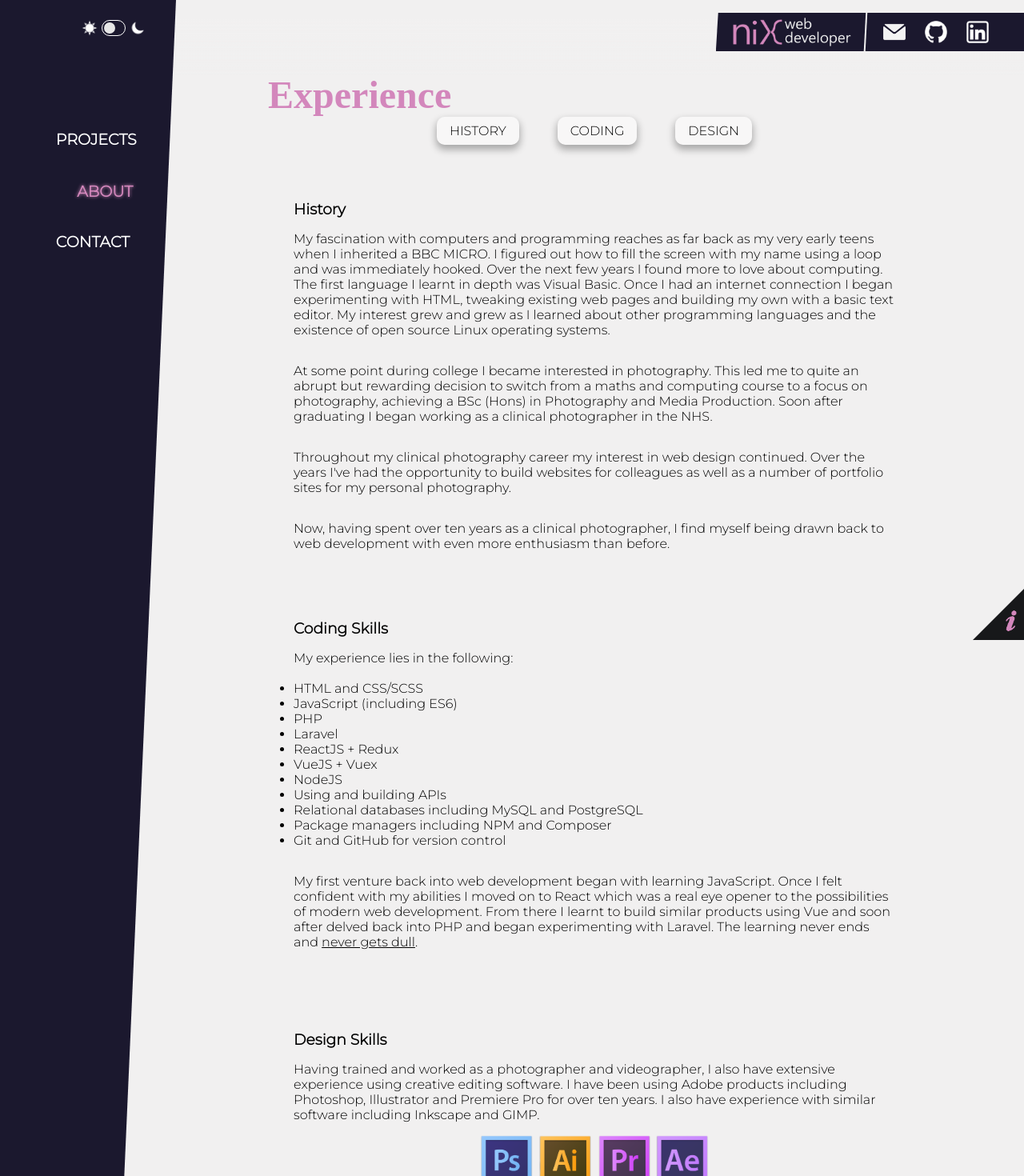
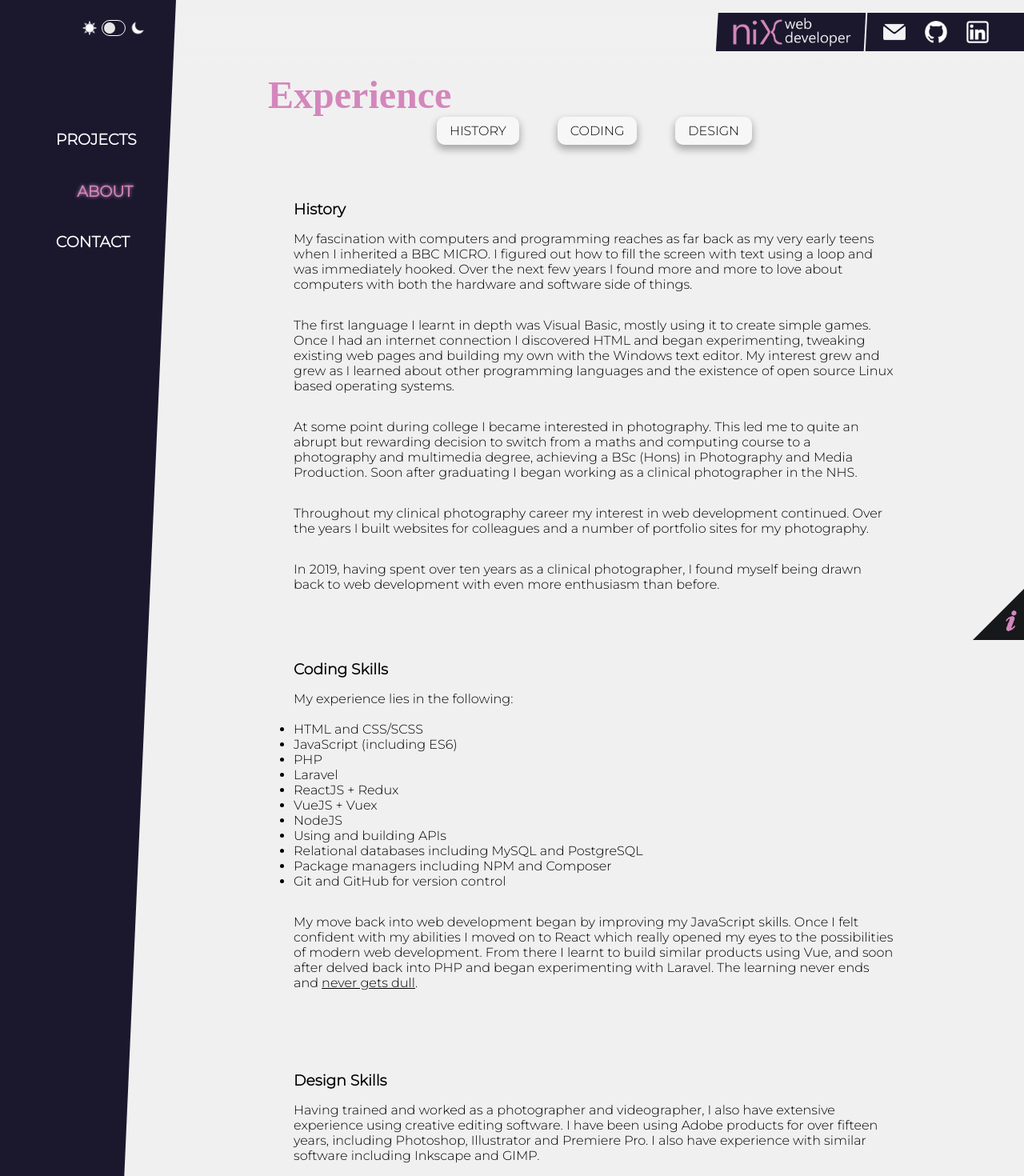
Before and after one commit to NixMichael/portfolio-vue, a Vue app: page /about in a window 1280 px wide. Shown: the top 1470 px of the page at 80% size. Built offline with nearby package versions, Linux system fonts and the light colour scheme; a web font is replaced by a local one.

Commit message:
Updated content and implemented lazy loading of routes

```diff
--- a/src/App.vue
+++ b/src/App.vue
@@ -13,13 +13,13 @@
               </div>
               <ul>
                   <li class="link" id='link-projects'>
-                    <router-link to="/" class="links" active-class="active-link">PROJECTS</router-link>
+                    <router-link :to="{ name: 'Projects' }" class="links" active-class="active-link">PROJECTS</router-link>
                   </li>
                   <li class="link" id='link-home'>
-                    <router-link to="/about" class='links' active-class="active-link">ABOUT</router-link>
+                    <router-link :to="{ name: 'About' }" class='links' active-class="active-link">ABOUT</router-link>
                   </li>
                   <li class="link" id='link-contact'>
-                    <router-link to="/contact" class='links' active-class="active-link">CONTACT</router-link>
+                    <router-link :to="{ name: 'Contact' }" class='links' active-class="active-link">CONTACT</router-link>
                   </li>
               </ul>
           </div>
--- a/src/router/index.js
+++ b/src/router/index.js
@@ -1,33 +1,35 @@
 import { createRouter, createWebHistory } from 'vue-router'
 import Projects from '../views/Projects.vue'
-import About from '../views/About.vue'
-import Contact from '../views/Contact.vue'
-import ThankYou from '../views/ThankYou.vue'
 
 const routes = [
   {
     path: '/',
     name: 'Projects',
-    component: Projects
+    // component: Projects
+    component: () => import(/* webpackChunkName: "projects" */ '../views/Projects.vue')
   },
   {
     path: '/about',
     name: 'About',
-    component: About
-    // route level code-splitting
-    // this generates a separate chunk (about.[hash].js) for this route
-    // which is lazy-loaded when the route is visited.
-    // component: () => import(/* webpackChunkName: "about" */ '../views/About.vue')
+    // component: About
+    component: () => import(/* webpackChunkName: "about" */ '../views/About.vue')
   },
   {
     path: '/contact',
     name: 'Contact',
-    component: Contact
+    // component: Contact
+    component: () => import(/* webpackChunkName: "contact" */ '../views/Contact.vue')
   },
   {
     path: '/success',
-    name: 'ThankYou',
-    component: ThankYou
+    name: 'Success',
+    // component: ThankYou
+    component: () => import(/* webpackChunkName: "success" */ '../views/Success.vue')
+  },
+  {
+    path: '/:catchAll(.*)',
+    name: 'NotFound',
+    component: Projects
   }
 ]
 
--- a/src/views/About.vue
+++ b/src/views/About.vue
@@ -10,10 +10,11 @@
             </div>
 
             <h3 id="history"><br><br><br>History</h3>
-                <p class='first-para'>My fascination with computers and programming reaches as far back as my very early teens when I inherited a BBC MICRO. I figured out how to fill the screen with my name using a loop and was immediately hooked. Over the next few years I found more to love about computing. The first language I learnt in depth was Visual Basic. Once I had an internet connection I began experimenting with HTML, tweaking existing web pages and building my own with a basic text editor. My interest grew and grew as I learned about other programming languages and the existence of open source Linux operating systems.</p>
-                <p>At some point during college I became interested in photography. This led me to quite an abrupt but rewarding decision to switch from a maths and computing course to a focus on photography, achieving a BSc (Hons) in Photography and Media Production. Soon after graduating I began working as a clinical photographer in the NHS.</p>
-                <p>Throughout my clinical photography career my interest in web design continued. Over the years I've had the opportunity to build websites for colleagues as well as a number of portfolio sites for my personal photography.</p>
-                <p>Now, having spent over ten years as a clinical photographer, I find myself being drawn back to web development with even more enthusiasm than before.</p>
+                <p class='first-para'>My fascination with computers and programming reaches as far back as my very early teens when I inherited a BBC MICRO. I figured out how to fill the screen with text using a loop and was immediately hooked. Over the next few years I found more and more to love about computers with both the hardware and software side of things.</p>
+                <p>The first language I learnt in depth was Visual Basic, mostly using it to create simple games. Once I had an internet connection I discovered HTML and began experimenting, tweaking existing web pages and building my own with the Windows text editor. My interest grew and grew as I learned about other programming languages and the existence of open source Linux based operating systems.</p>
+                <p>At some point during college I became interested in photography. This led me to quite an abrupt but rewarding decision to switch from a maths and computing course to a photography and multimedia degree, achieving a BSc (Hons) in Photography and Media Production. Soon after graduating I began working as a clinical photographer in the NHS.</p>
+                <p>Throughout my clinical photography career my interest in web development continued. Over the years I built websites for colleagues and a number of portfolio sites for my photography.</p>
+                <p>In 2019, having spent over ten years as a clinical photographer, I found myself being drawn back to web development with even more enthusiasm than before.</p>
                 <h3 id="coding-skills"><br><br><br>Coding Skills</h3>
                 <p>My experience lies in the following:
                 <br><br>
@@ -31,15 +32,15 @@
                         <li>Git and GitHub for version control</li>
                     </ul>
 
-                    <p>My first venture back into web development began with learning JavaScript. Once I felt confident with my abilities I moved on to React which was a real eye opener to the possibilities of modern web development. From there I learnt to build similar products using Vue and soon after delved back into PHP and began experimenting with Laravel. The learning never ends and <a target="_blank" href="https://c0llid3r.github.io/snake"><span class='inline-link' id='snake'>never gets dull</span></a>.</p>
+                    <p>My move back into web development began by improving my JavaScript skills. Once I felt confident with my abilities I moved on to React which really opened my eyes to the possibilities of modern web development. From there I learnt to build similar products using Vue, and soon after delved back into PHP and began experimenting with Laravel. The learning never ends and <a target="_blank" href="https://c0llid3r.github.io/snake"><span class='inline-link' id='snake'>never gets dull</span></a>.</p>
                 </p>
                 <h3 id="design-skills"><br><br><br>Design Skills</h3>
                 <p>
-                    Having trained and worked as a photographer and videographer, I also have extensive experience using creative editing software. I have been using Adobe products including Photoshop, Illustrator and Premiere Pro for over ten years. I also have experience with similar software including Inkscape and GIMP.
+                    Having trained and worked as a photographer and videographer, I also have extensive experience using creative editing software. I have been using Adobe products for over fifteen years, including Photoshop, Illustrator and Premiere Pro. I also have experience with similar software including Inkscape and GIMP.
                 </p>
                 <img src='@/assets/graphics/adobe-logos.png' alt='design software experience' height='80px'>
                 <p>I enjoy using Illustrator or Inkscape to create vector graphics for logos and icons, although I feel most comfortable in Photoshop, not surprisingly due to my extensive background in photography.</p>
-                <p><br><br><br>To see some examples of my work take a look at the <router-link to="/" class='inline-link'>Projects</router-link> page and please get in touch if you'd like to collaborate or find out more.</p>
+                <p><br><br><br>To see some examples of my work take a look at the <router-link :to="{ name: 'Projects' }" class='inline-link'>Projects</router-link> page and please get in touch if you'd like to collaborate or find out more.</p>
             </div>
         </div>
 </template>
--- a/src/views/Projects.vue
+++ b/src/views/Projects.vue
@@ -15,8 +15,7 @@
                 </div>
             </div>
             <p class='first-para'>
-                Passionate about building websites and apps with a variety of technologies,
-                I enjoy visual and structural design equally.
+                Passionate about building websites and apps with a variety of technologies, I enjoy both coding and visual design.
             </p>
             <p>
                 My skillset includes both front and backend technologies. I am experienced in Javascript and PHP as well as various frameworks and libraries (React, Vue, Laravel), writing server side code with Node.js and Express, and working with databases including MySQL and PostgreSQL.
```
Also changed, not shown: src/views/Success.vue (renamed from src/views/ThankYou.vue).
